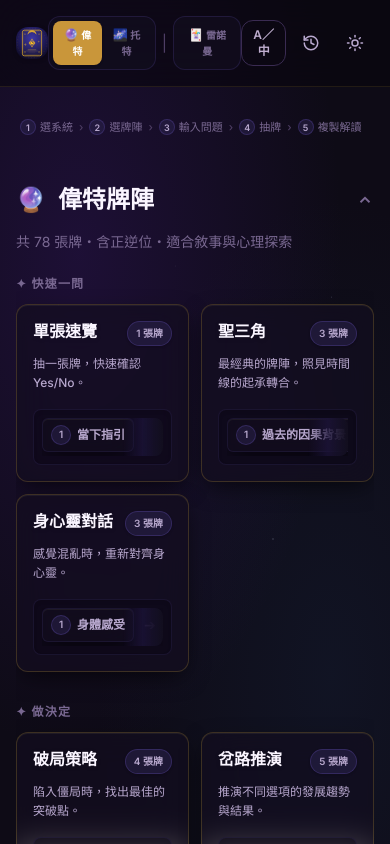
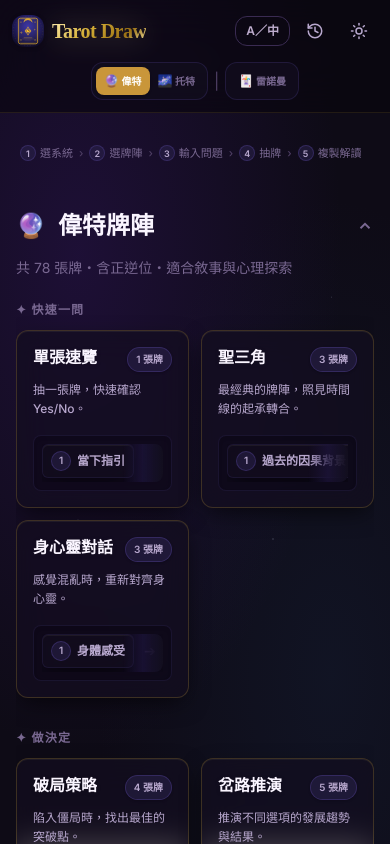
Before and after one commit to dodododora/Tarot-Draw, a React (Vite) app: page / in a window 390 px wide. Shown: the top 844 px of the page. Built offline with nearby package versions, Linux system fonts and the light colour scheme.

Commit message:
design: fix mobile navbar layout (move system selector to new row on small screens, show brand name)

```diff
--- a/src/App.tsx
+++ b/src/App.tsx
@@ -1354,16 +1354,16 @@ ${themeNote}
         {isShuffling && <ShuffleOverlay question={question} mode={mode} />}
       </AnimatePresence>
       {/* Navbar */}
-      <nav className="surface-nav px-4 py-4 flex justify-between items-center">
+      <nav className="surface-nav px-3 sm:px-4 py-3 sm:py-4 flex flex-wrap justify-between items-center gap-y-3 relative">
         <div
-          className="flex items-center gap-2 cursor-pointer group"
+          className="flex items-center gap-2 cursor-pointer group w-1/2 lg:w-auto order-1"
           onClick={() => navigate('/')}
         >
           <TarotLogoSVG />
-          <h1 className="hidden sm:block text-xl sm:text-2xl font-extrabold tracking-tight gold-text drop-shadow-sm font-serif-tc">Tarot Draw</h1>
+          <h1 className="text-xl sm:text-2xl font-extrabold tracking-tight gold-text drop-shadow-sm font-serif-tc whitespace-nowrap">Tarot Draw</h1>
         </div>
         {/* System selector — two groups: Tarot systems | Lenormand */}
-        <div className="flex items-center gap-1">
+        <div className="flex items-center justify-center gap-1 w-full lg:w-auto lg:absolute lg:left-1/2 lg:-translate-x-1/2 order-3 lg:order-2">
           {/* Tarot group */}
           <div className="flex items-center surface-tab-group">
             <button
@@ -1402,7 +1402,7 @@ ${themeNote}
             </button>
           </div>
         </div>
-        <div className="flex items-center gap-1 sm:gap-2">
+        <div className="flex items-center justify-end gap-1 sm:gap-2 w-1/2 lg:w-auto order-2 lg:order-3">
           {/* Language toggle */}
           <button
             onClick={() => {
```
